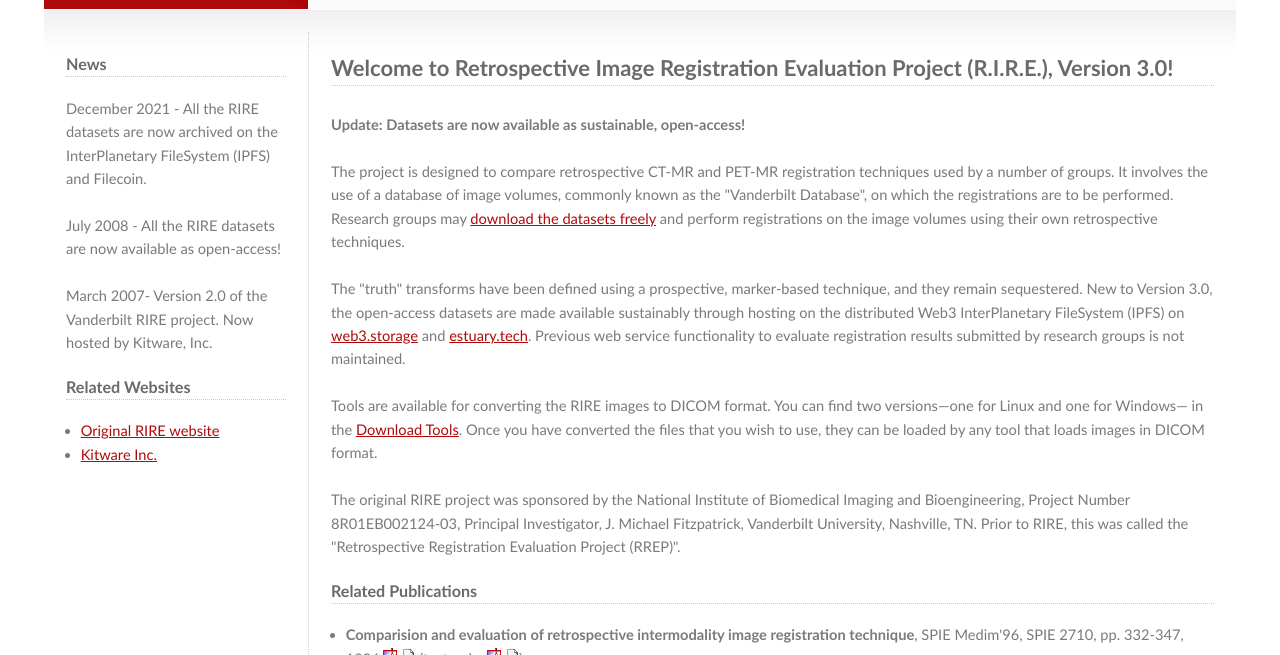
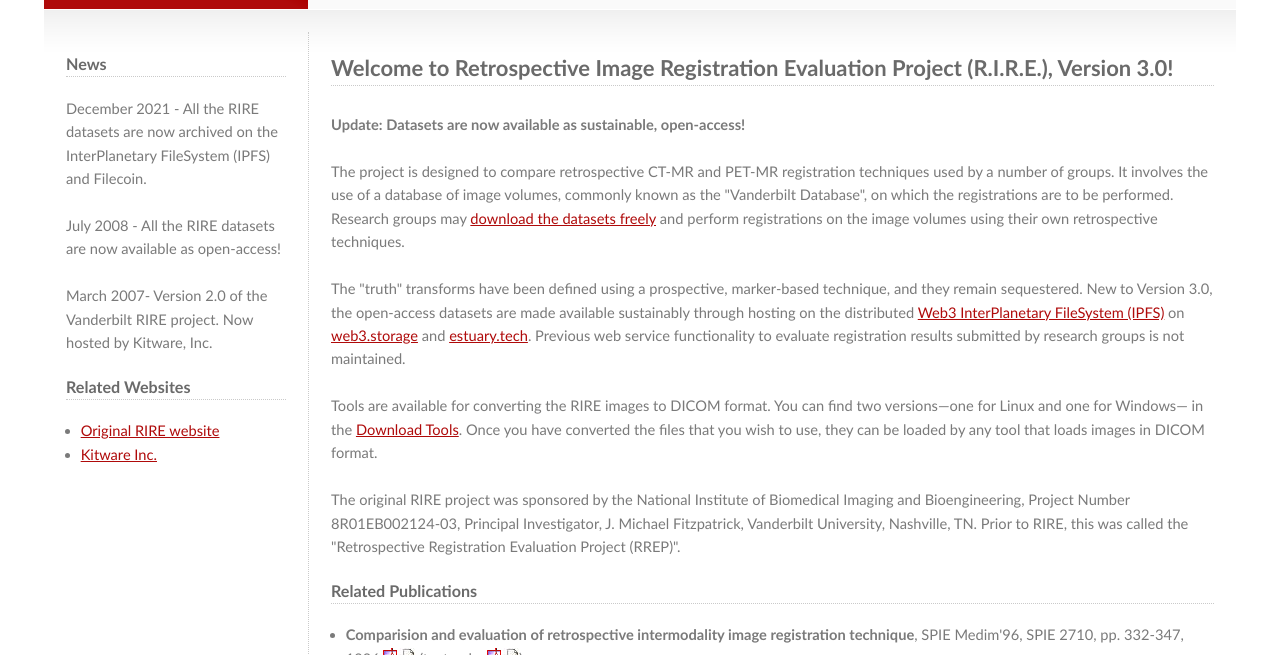
Before and after one commit to InsightSoftwareConsortium/RIREWebsite, a plain HTML site: page index.html in a window 1280 px wide. Shown: the part 145-800 px from the top of the page. Drawn offline with Linux system fonts and the light colour scheme.

Commit message:
Add IPFS link

```diff
--- a/index.html
+++ b/index.html
@@ -30,7 +30,7 @@
   <br />
   The project is designed to compare retrospective CT-MR and PET-MR registration techniques used by a number of groups. It involves the use of a database of image volumes, commonly known as the "Vanderbilt Database", on which the registrations are to be performed.  Research groups may <a href="download.html">download the datasets freely</a> and perform registrations on the image volumes using their own retrospective techniques. <br />
 			    <br />
-			    The "truth" transforms have been defined using a prospective, marker-based technique, and they remain sequestered.  New to Version 3.0, the open-access datasets are made available sustainably through hosting on the distributed Web3 InterPlanetary FileSystem (IPFS) on <a href="https://web3.storage/">web3.storage</a> and <a href="https://estuary.tech">estuary.tech</a>. Previous web service functionality to evaluate registration results submitted by research groups is not maintained.<br>
+			    The "truth" transforms have been defined using a prospective, marker-based technique, and they remain sequestered.  New to Version 3.0, the open-access datasets are made available sustainably through hosting on the distributed <a href="https://ipfs.io/">Web3 InterPlanetary FileSystem (IPFS)</a> on <a href="https://web3.storage/">web3.storage</a> and <a href="https://estuary.tech">estuary.tech</a>. Previous web service functionality to evaluate registration results submitted by research groups is not maintained.<br>
           <br />
   Tools are available for converting the RIRE images to DICOM format. You can find two versions—one for Linux and one for Windows— in the <a href="download_tools.html">Download Tools</a>. Once you have converted the files that you wish to use, they can be loaded by any tool that loads images in DICOM format.<br />
           <br>
```
